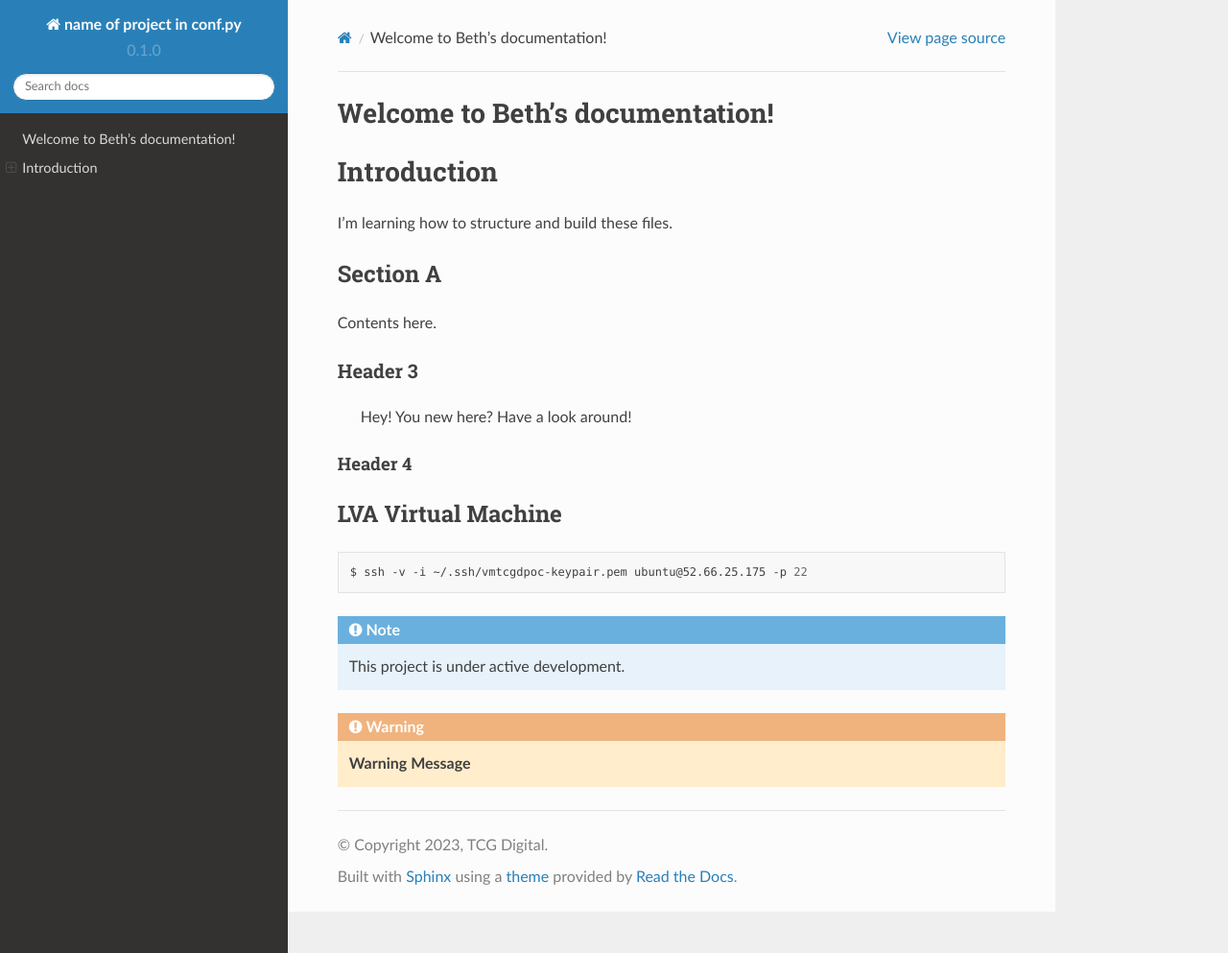
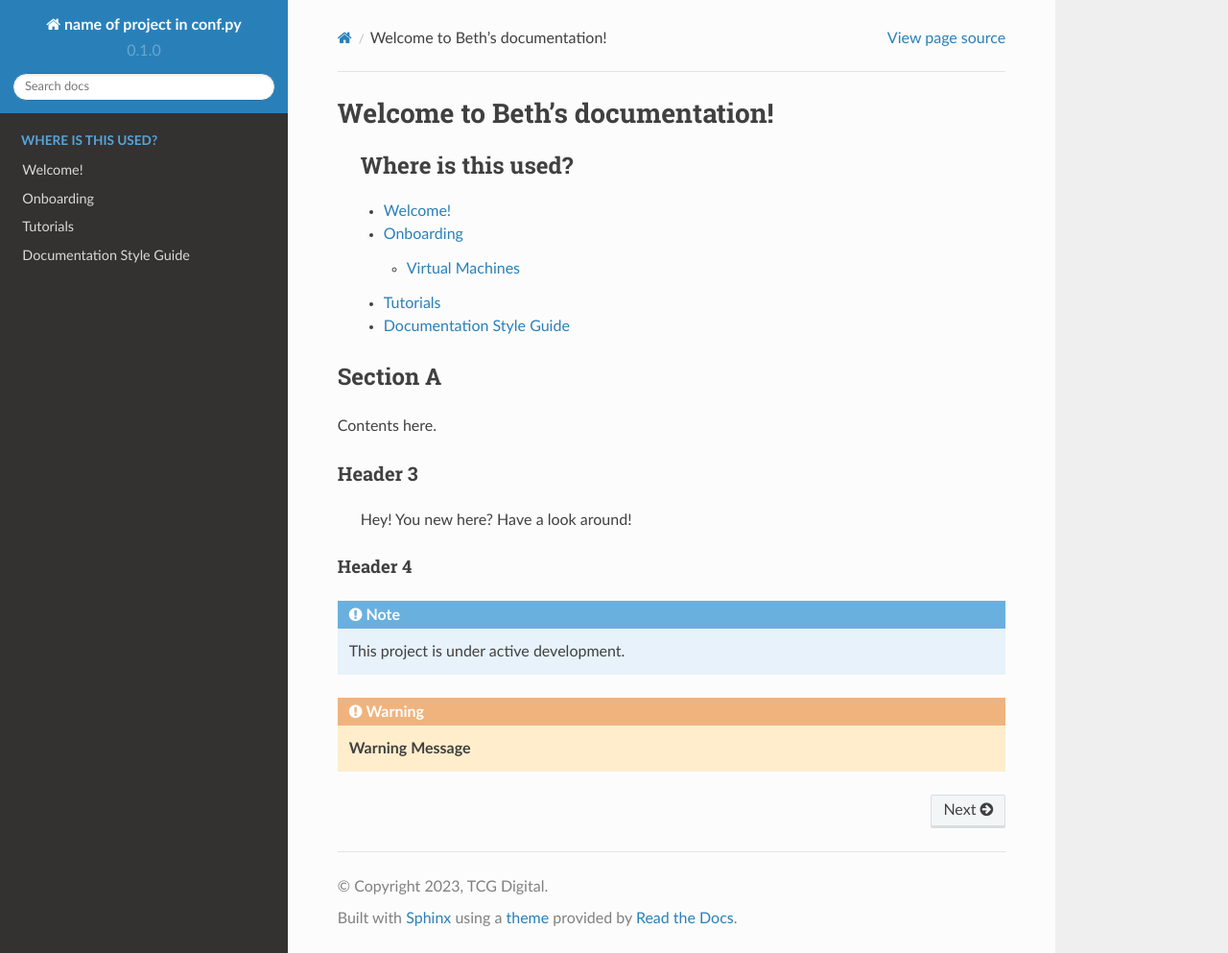
Before and after one commit to beoben/rtd-tutorial, a Sphinx documentation site: the page built from docs/source/index.rst, in a window 1280 px wide and 993 px high. Shown: the whole window at 96% size. Built offline with Sphinx 7.4.7 and the Read the Docs theme 2.0.0, drawn with Linux system fonts in a browser that asks for light colours; pages that are not in the unit, such as notebooks, are missing from menus.

Commit message:
Update index.rst

```diff
--- a/docs/source/index.rst
+++ b/docs/source/index.rst
@@ -1,10 +1,17 @@
 Welcome to Beth's documentation!
 ===================================
 
-Introduction
-============
+   .. toctree::
+      :name: TCG Digital US
+      :caption: Where is this used?
+      :maxdepth: 5
 
-I'm learning how to structure and build these files.
+      tcg/welcome
+      tcg/onboarding/index
+      tcg/onboarding/tutorials
+      tcg/doc-styleguide
+
+
 
 Section A
 ---------
@@ -20,12 +27,7 @@ Header 3
 Header 4
 ^^^^^^^^
 
-LVA Virtual Machine
--------------------
 
-.. code:: bash
-
-   $ ssh -v -i ~/.ssh/vmtcgdpoc-keypair.pem ubuntu@52.66.25.175 -p 22
 
 .. note:: This project is under active development.
 
```
